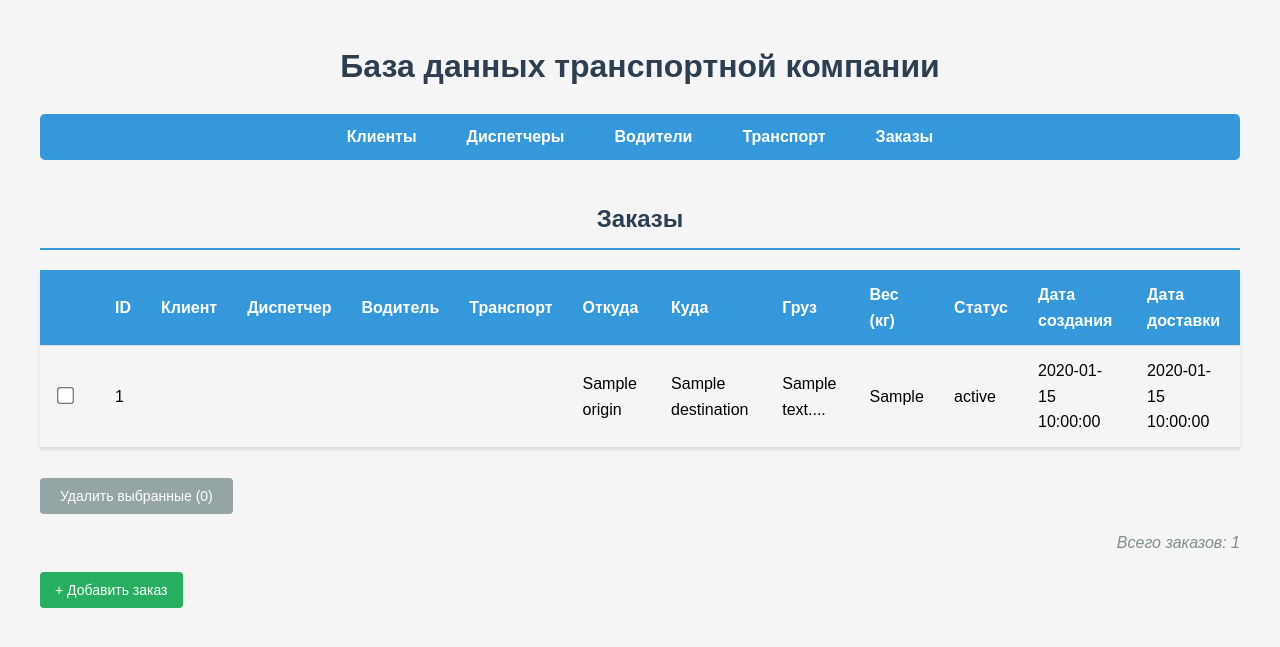
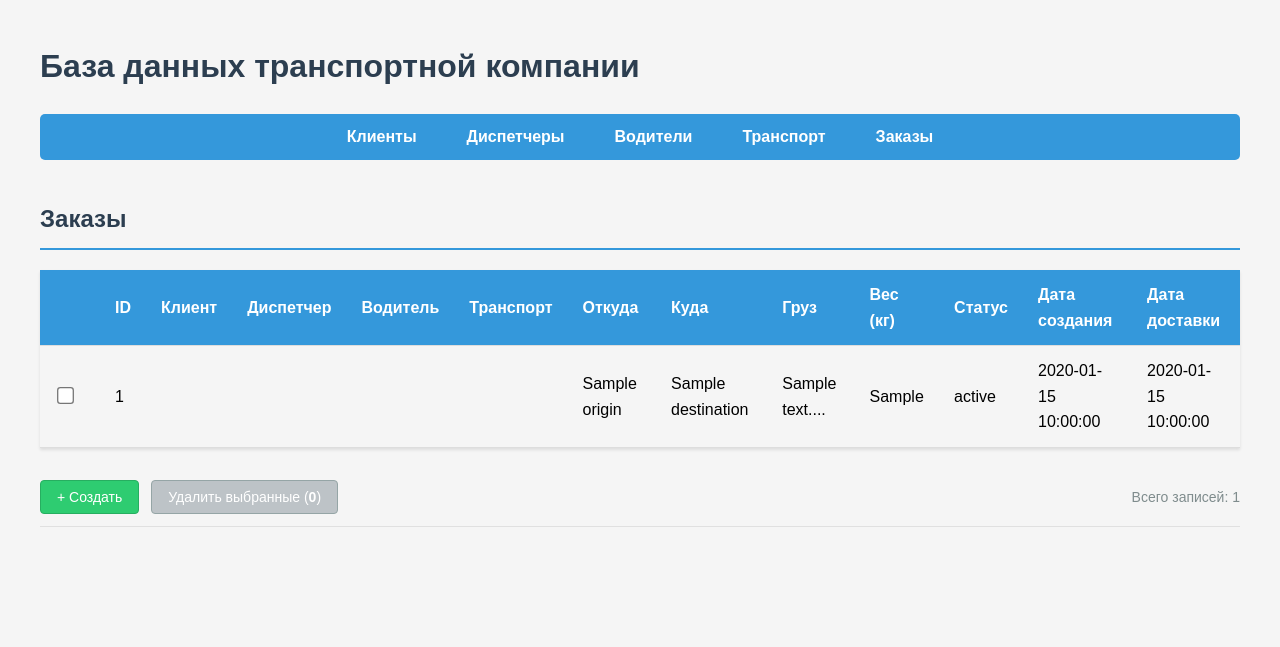
Before and after one commit to dev-lime/SHGPU-Pirogov, a PHP site: template views/orders_view.php in a window 1280 px wide. Shown: the top 647 px of the page. Run offline with PHP 8.4, Linux system fonts and the light colour scheme; the template is opened without the code that fills it: most values are stand-ins (such as "Sample title", 1, 10 or a date in 2020); data that the repository does not hold is empty.

Commit message:
New buttons style

```diff
--- a/index.php
+++ b/index.php
@@ -119,7 +119,7 @@ function getDriverName($driverId, $drivers) {
 function getVehiclePlate($vehicleId, $vehicles) {
     foreach ($vehicles as $vehicle) {
         if ($vehicle['vehicle_id'] == $vehicleId) {
-            return htmlspecialchars($vehicle['model']);
+            return htmlspecialchars($vehicle['plate_number']);
         }
     }
     return "Неизвестный транспорт";
--- a/public/css/style.css
+++ b/public/css/style.css
@@ -13,7 +13,7 @@ body {
 
 h1, h2 {
     color: #2c3e50;
-    text-align: center;
+    text-align: left;
 }
 
 h2 {
@@ -47,12 +47,6 @@ tr:nth-child(even) {
 
 tr:hover {
     background-color: #e3f2fd;
-}
-
-.count {
-    font-style: italic;
-    color: #7f8c8d;
-    text-align: right;
 }
 
 .error {
@@ -95,22 +89,6 @@ tr:hover {
 section {
     padding-top: 60px;
     margin-top: -60px;
-}
-
-.create-btn {
-    background: #27ae60;
-    color: white;
-    border: none;
-    padding: 10px 15px;
-    border-radius: 4px;
-    cursor: pointer;
-    font-size: 14px;
-    margin-bottom: 20px;
-    transition: background 0.3s;
-}
-
-.create-btn:hover {
-    background: #2ecc71;
 }
 
 .create-form {
@@ -209,27 +187,6 @@ tr:target {
     to { background-color: #fffde7; }
 }
 
-.delete-btn {
-    background: #e74c3c;
-    color: white;
-    border: none;
-    padding: 10px 20px;
-    border-radius: 4px;
-    cursor: pointer;
-    font-size: 14px;
-    margin-top: 10px;
-    transition: background 0.3s;
-}
-
-.delete-btn:hover {
-    background: #c0392b;
-}
-
-.delete-btn:disabled {
-    background: #95a5a6;
-    cursor: not-allowed;
-}
-
 input[type="checkbox"] {
     transform: scale(1.3);
     cursor: pointer;
@@ -238,3 +195,81 @@ input[type="checkbox"] {
 #select-all {
     margin-left: 5px;
 }
+
+.table-controls {
+    display: flex;
+    justify-content: space-between;
+    align-items: center;
+    margin: 15px 0;
+    padding: 12px 0;
+    border-bottom: 1px solid #e0e0e0;
+}
+
+.controls-left {
+    display: flex;
+    gap: 12px;
+}
+
+.controls-right {
+    text-align: right;
+}
+
+.create-btn, .delete-btn {
+    padding: 8px 16px;
+    border-radius: 4px;
+    font-size: 14px;
+    font-weight: 500;
+    cursor: pointer;
+    transition: all 0.2s ease;
+}
+
+.create-btn {
+    background: #2ecc71;
+    color: white;
+    border: 1px solid #27ae60;
+}
+
+.create-btn:hover {
+    background: #27ae60;
+}
+
+.delete-btn {
+    background: #e74c3c;
+    color: white;
+    border: 1px solid #c0392b;
+}
+
+.delete-btn:disabled {
+    background: #bdc3c7;
+    border-color: #95a5a6;
+    cursor: not-allowed;
+}
+
+.count {
+    margin: 0;
+    color: #7f8c8d;
+    font-size: 14px;
+}
+
+.selected-count {
+    font-weight: bold;
+    color: white;
+}
+
+@media (max-width: 768px) {
+    .table-controls {
+        flex-direction: column;
+        gap: 10px;
+    }
+
+    .controls-left, .controls-right {
+        width: 100%;
+        justify-content: space-between;
+    }
+
+    .controls-right {
+        text-align: left;
+        border-top: 1px dashed #eee;
+        padding-top: 10px;
+    }
+}
--- a/views/footer.php
+++ b/views/footer.php
@@ -42,9 +42,10 @@ document.querySelectorAll('input[name="ids[]"]').forEach(checkbox => {
 function updateDeleteButton() {
     const checkedCount = document.querySelectorAll('input[name="ids[]"]:checked').length;
     const deleteBtn = document.getElementById('delete-selected');
+    const countSpan = document.querySelector('.selected-count');
 
     deleteBtn.disabled = checkedCount === 0;
-    deleteBtn.textContent = `Удалить выбранные (${checkedCount})`;
+    countSpan.textContent = checkedCount;
 
     // Обновляем "Выбрать все"
     const totalCount = document.querySelectorAll('input[name="ids[]"]').length;
--- a/views/orders_view.php
+++ b/views/orders_view.php
@@ -72,13 +72,18 @@
         <?php endforeach; ?>
     </tbody>
 </table>
-<button type="button" id="delete-selected" class="delete-btn" disabled>
-    Удалить выбранные (0)
-</button>
-</form>
-<p class="count">Всего заказов: <?= count($orders) ?></p>
 
-<button class="create-btn" onclick="toggleForm('order-form')">+ Добавить заказ</button>
+<div class="table-controls">
+    <div class="controls-left">
+        <button class="create-btn" onclick="toggleForm('order-form')">+ Создать</button>
+        <button type="button" id="delete-selected" class="delete-btn" disabled>
+            Удалить выбранные (<span class="selected-count">0</span>)
+        </button>
+    </div>
+    <div class="controls-right">
+        <p class="count">Всего записей: <?= count($orders) ?></p>
+    </div>
+</div>
 
 <div id="order-form" class="create-form" style="display: none;">
     <h3>Новый заказ</h3>
@@ -121,7 +126,7 @@
             <select name="vehicle_id">
                 <?php foreach ($vehicles as $vehicle): ?>
                 <option value="<?= $vehicle['vehicle_id'] ?>">
-                    <?= htmlspecialchars($vehicle['model']) ?>
+                    <?= htmlspecialchars($vehicle['plate_number']) ?>
                 </option>
                 <?php endforeach; ?>
             </select>
```
Also changed, not shown: views/clients_view.php (+11 -6 lines), views/dispatchers_view.php (+11 -6 lines), views/drivers_view.php (+11 -6 lines), views/vehicles_view.php (+11 -6 lines).
